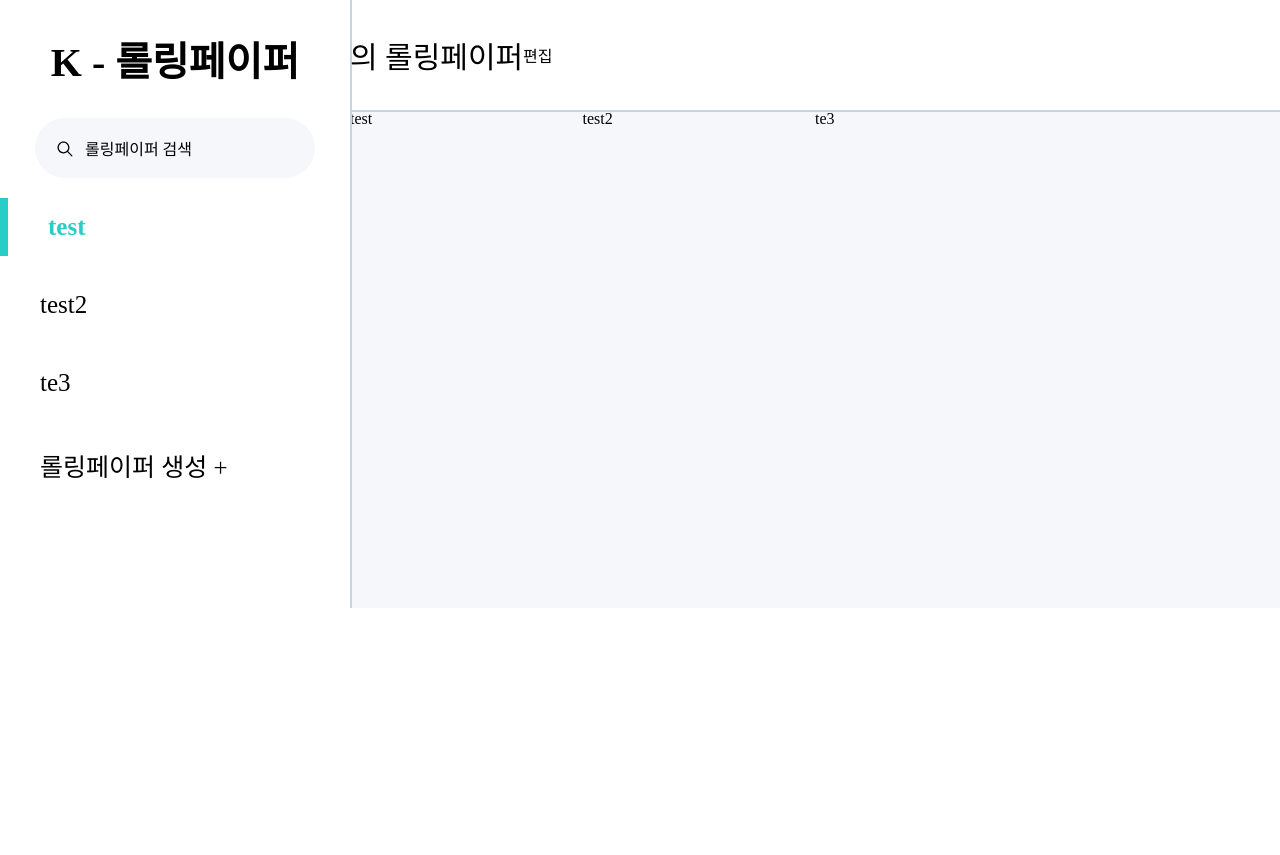
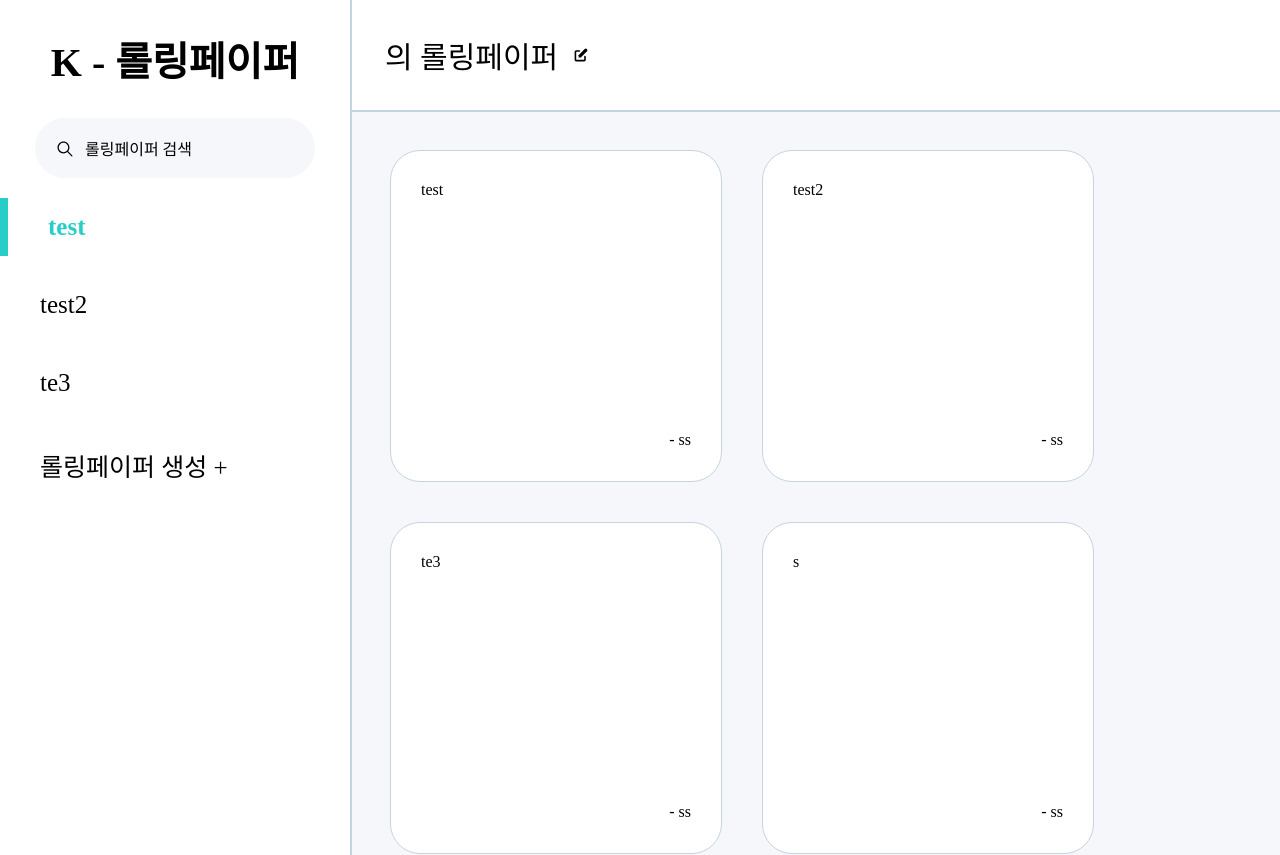
Before and after one commit to uchaen/K-rollingpaper, a React (Create React App) app: page / in a window 1280 px wide. Shown: the top 855 px of the page. Before the commit the page ends 800 px from the top, so only its background shows below. Built offline with nearby package versions, Linux system fonts and the light colour scheme; a web font is replaced by a local one.

Commit message:
Style: 편지 목록 정렬 구현

```diff
--- a/src/Header.tsx
+++ b/src/Header.tsx
@@ -1,12 +1,13 @@
 import "./css/Header.css";
 import { useState } from "react";
+import { HiPencilAlt } from "react-icons/hi";
 
 function Header() {
   const [title, setTitle] = useState("");
   return (
     <div className="Header">
       <div id="title">{title}의 롤링페이퍼</div>
-      <div>편집</div>
+      <HiPencilAlt />
     </div>
   );
 }
--- /dev/null
+++ b/src/Paper.tsx
@@ -0,0 +1,18 @@
+import "./css/Paper.css";
+import { useState } from "react";
+
+type Props = {
+    contents: String;
+    author: String;
+  };
+
+function Paper({contents, author}:Props) {
+  return (
+    <div className="Paper">
+        <div id="contents">{contents}</div>
+        <div id="author">- {author}</div>
+    </div>
+  );
+}
+
+export default Paper;
--- a/src/PaperList.tsx
+++ b/src/PaperList.tsx
@@ -1,13 +1,13 @@
+import Paper from "./Paper";
 import "./css/PaperList.css";
 import { useState } from "react";
 
 function PaperList() {
-  const [paperList, setPaperList] = useState(["test", "test2", "te3"]);
+  const [paperList, setPaperList] = useState(["test", "test2", "te3", "s", "aasdf"]);
   return (
     <div className="PaperList">
       {paperList.map((element) => (
-        <div>{element}</div>
-        // <Link to={`/outfitlist/${element.outfitId}`}>{element}</Link>
+        <Paper contents={element} author={"ss"}/>
       ))}
     </div>
   );
--- a/src/css/Header.css
+++ b/src/css/Header.css
@@ -7,5 +7,6 @@
 }
 
 #title {
+    margin: 0 15px 0 35px;
     font-size: 30px;
 }
--- /dev/null
+++ b/src/css/Paper.css
@@ -0,0 +1,18 @@
+.Paper {
+    width: 270px;
+    height: 270px;
+    margin: 20px;
+    padding: 30px;
+    border-radius: 30px;
+    border: 1px solid var(--border-color);
+    background-color: white;
+}
+
+#contents {
+    height: 230px;
+}
+
+#author {
+    margin-top: 20px;
+    text-align: right;
+}
--- a/src/css/PaperList.css
+++ b/src/css/PaperList.css
@@ -1,6 +1,9 @@
 .PaperList {
-    display: grid;
-    grid-template-columns: 1fr 1fr 1fr 1fr;
+    display: flex;
+    flex-wrap: wrap;
+    align-content: flex-start;
+
+    padding: 20px;
     z-index: -100;
 
     background-color: var(--bg-color);
```
